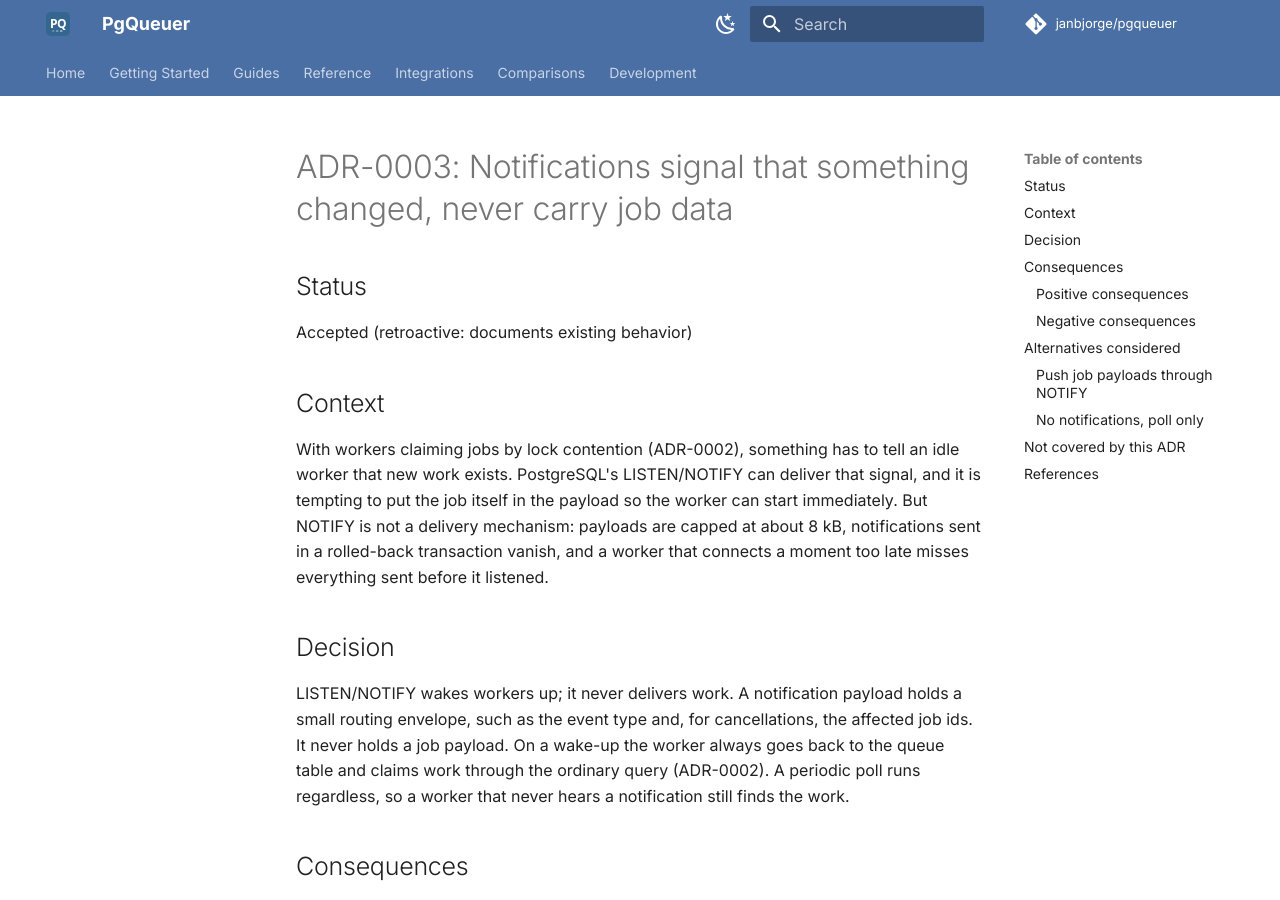
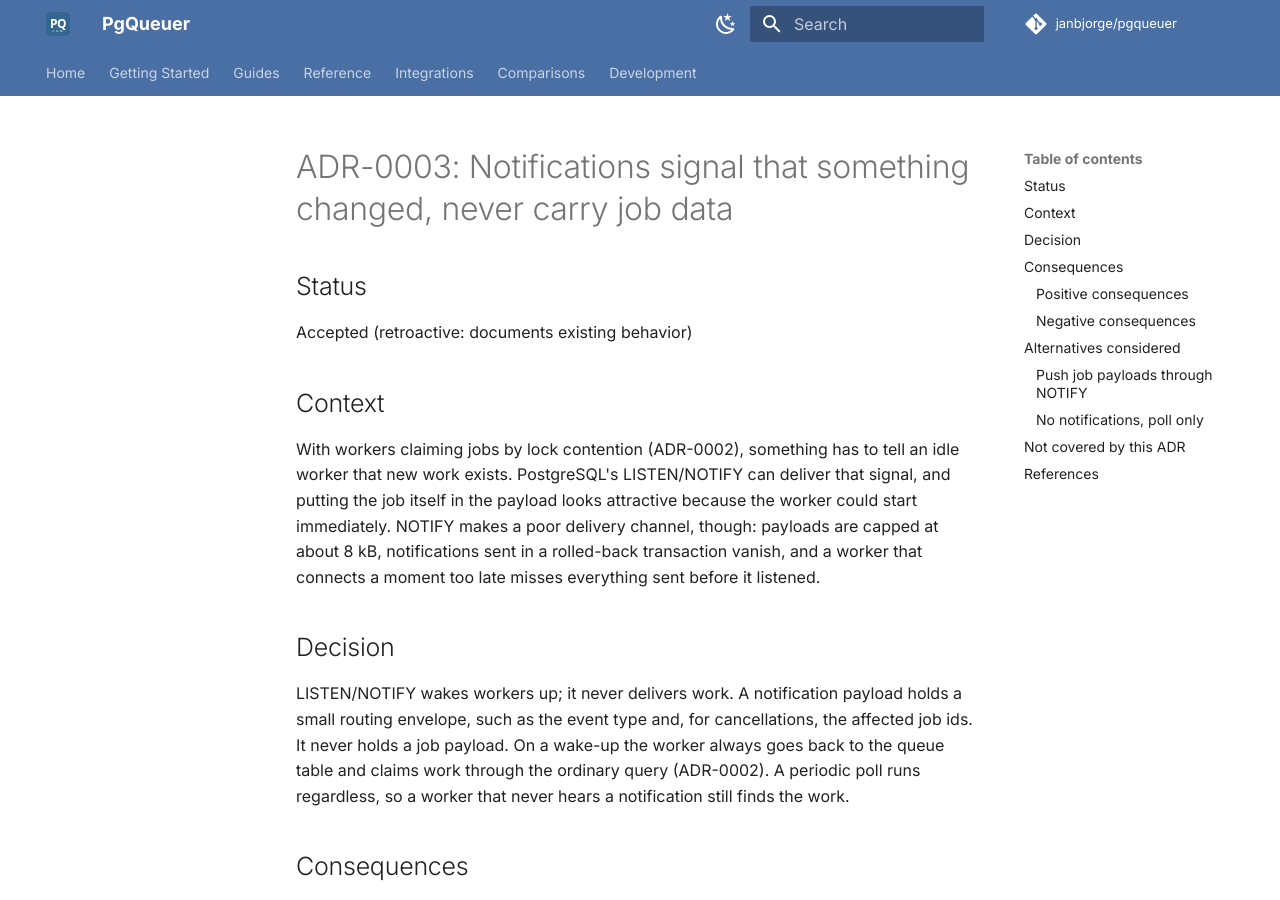
Before and after one commit to janbjorge/pgqueuer, an MkDocs documentation site: the page built from docs/adr/ADR-0003-notifications-signal-not-carry.md, in a window 1280 px wide and 900 px high. Built offline with MkDocs 1.6.1 and Material for MkDocs 9.7.7, drawn with Linux system fonts in a browser that asks for light colours; comment, search, counter and statistics services are not loaded.

Commit message:
docs: soften two engineered lines in ADR-0002 and ADR-0003

```diff
--- a/docs/adr/ADR-0003-notifications-signal-not-carry.md
+++ b/docs/adr/ADR-0003-notifications-signal-not-carry.md
@@ -8,11 +8,12 @@
 
 With workers claiming jobs by lock contention (ADR-0002), something has
 to tell an idle worker that new work exists. PostgreSQL's LISTEN/NOTIFY
-can deliver that signal, and it is tempting to put the job itself in the
-payload so the worker can start immediately. But NOTIFY is not a
-delivery mechanism: payloads are capped at about 8 kB, notifications
-sent in a rolled-back transaction vanish, and a worker that connects a
-moment too late misses everything sent before it listened.
+can deliver that signal, and putting the job itself in the payload looks
+attractive because the worker could start immediately. NOTIFY makes a
+poor delivery channel, though: payloads are capped at about 8 kB,
+notifications sent in a rolled-back transaction vanish, and a worker
+that connects a moment too late misses everything sent before it
+listened.
 
 ## Decision
 
```
Also changed, not shown: docs/adr/ADR-0002-workers-claim-by-lock-contention.md (+2 -1 lines).
